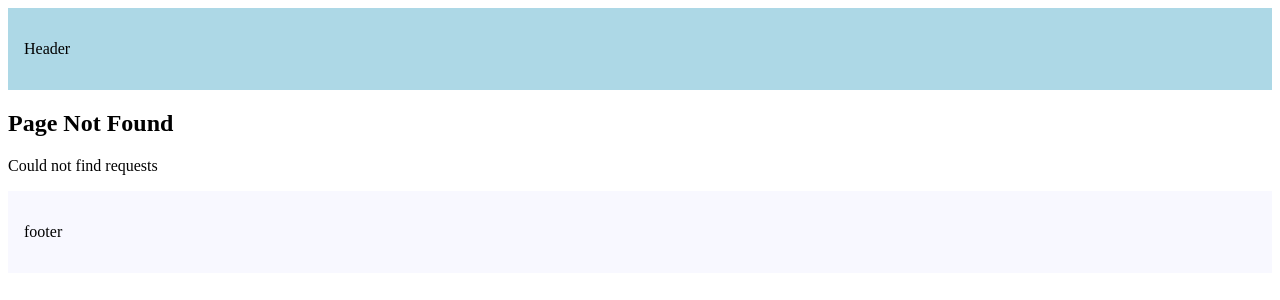
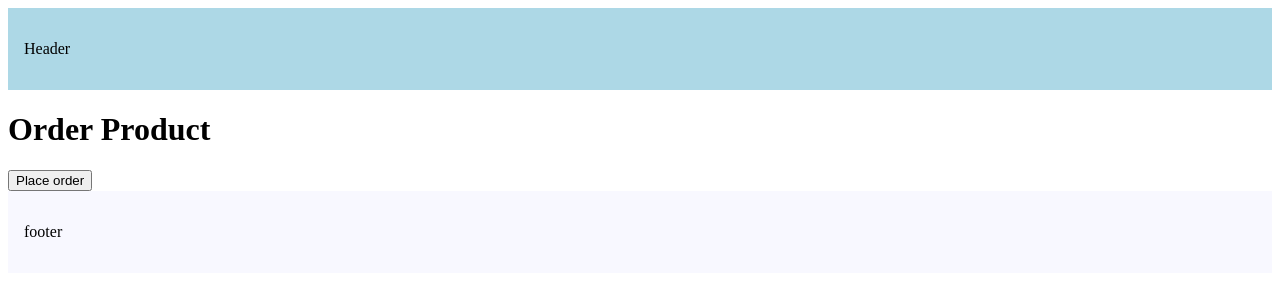
Before and after one commit to Fadhillatmojo/nextjs101, a Next.js app: page /order-product in a window 1280 px wide. Before the commit this address had no page. Shown: the top 300 px of the page. Built offline with nearby package versions, Linux system fonts and the light colour scheme.

Commit message:
navigating through button form, template.tsx vs layout.tsx, loading UI

```diff
--- /dev/null
+++ b/src/app/blog/loading.tsx
@@ -0,0 +1,5 @@
+export default function Loading() {
+	return (
+		<h1>Loading..</h1>
+	);
+}
--- /dev/null
+++ b/src/app/order-product/page.tsx
@@ -0,0 +1,20 @@
+"use client";
+import { useRouter } from "next/navigation";
+
+
+export default function OrderProduct() {
+	const router = useRouter();
+	const handleClick = () => {
+		console.log("Placing your order");
+		router.push("/");
+	// 	router.replace("/");
+	// 	router.back();
+	// 	router.forward();
+	};
+	return (
+		<>
+			<h1>Order Product</h1>
+			<button onClick={handleClick}>Place order</button>
+		</>
+	);
+}
```
Also changed, not shown: src/app/(auth)/template.tsx (renamed from src/app/(auth)/layout.tsx, +6 -1 lines).
